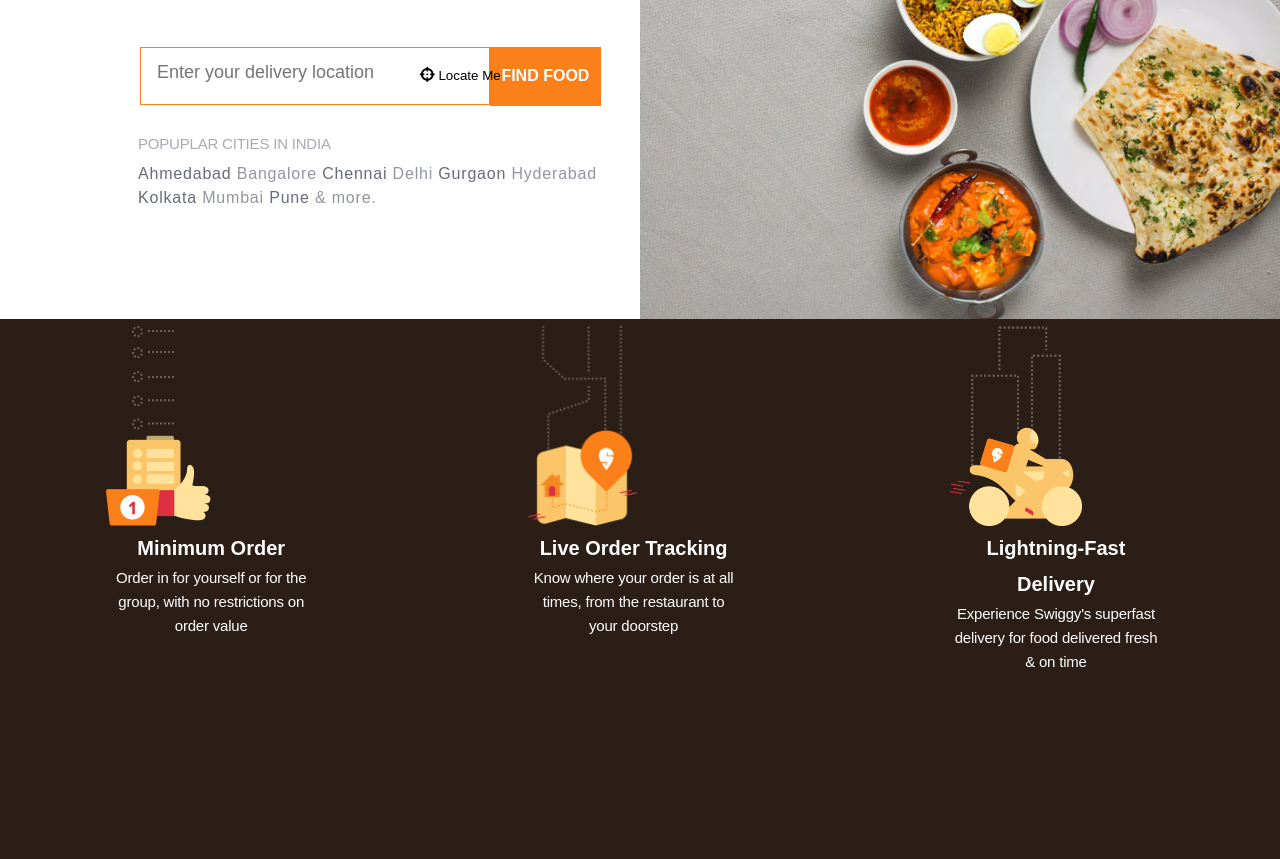
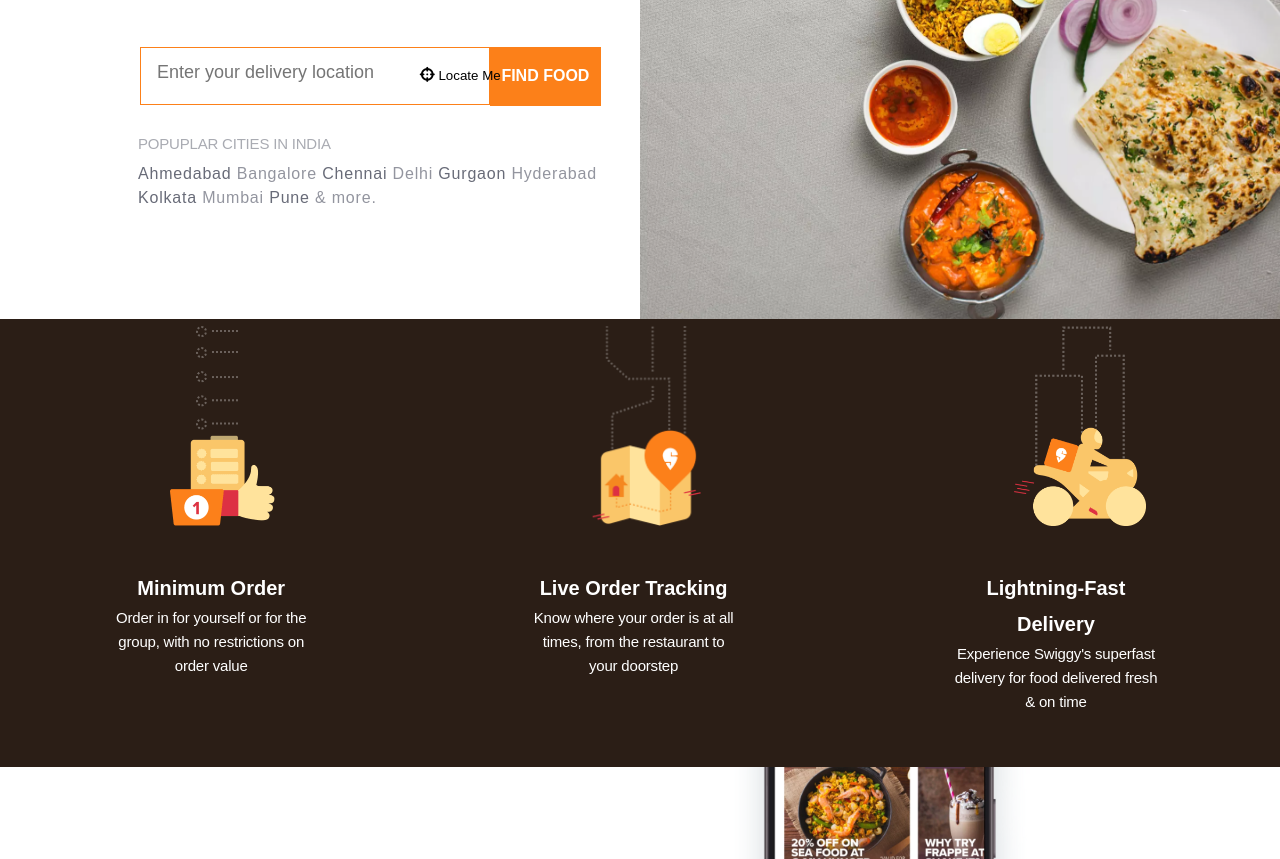
Before and after one commit to ShafeenAhammed/Swiggy-Clone, a plain HTML site: page index.html in a window 1280 px wide. Shown: the part 241-1100 px from the top of the page. Drawn offline with Linux system fonts and the light colour scheme.

Commit message:
Update style.css

```diff
--- a/style.css
+++ b/style.css
@@ -205,7 +205,7 @@ button{
 .Block2{
 
     display: grid;
-    height: 75vh;
+    height: 56vh;
     grid-template-columns: 33% 33% 33%;
     font-family: Arial, Helvetica, sans-serif;
     font-size: 16px;
@@ -222,6 +222,8 @@ button{
 }
 .crd img{
     padding-top: 7px;
+    padding-left: 64px;
+    padding-bottom: 40px;
     height: 200px;
     width: auto;
 }
```
